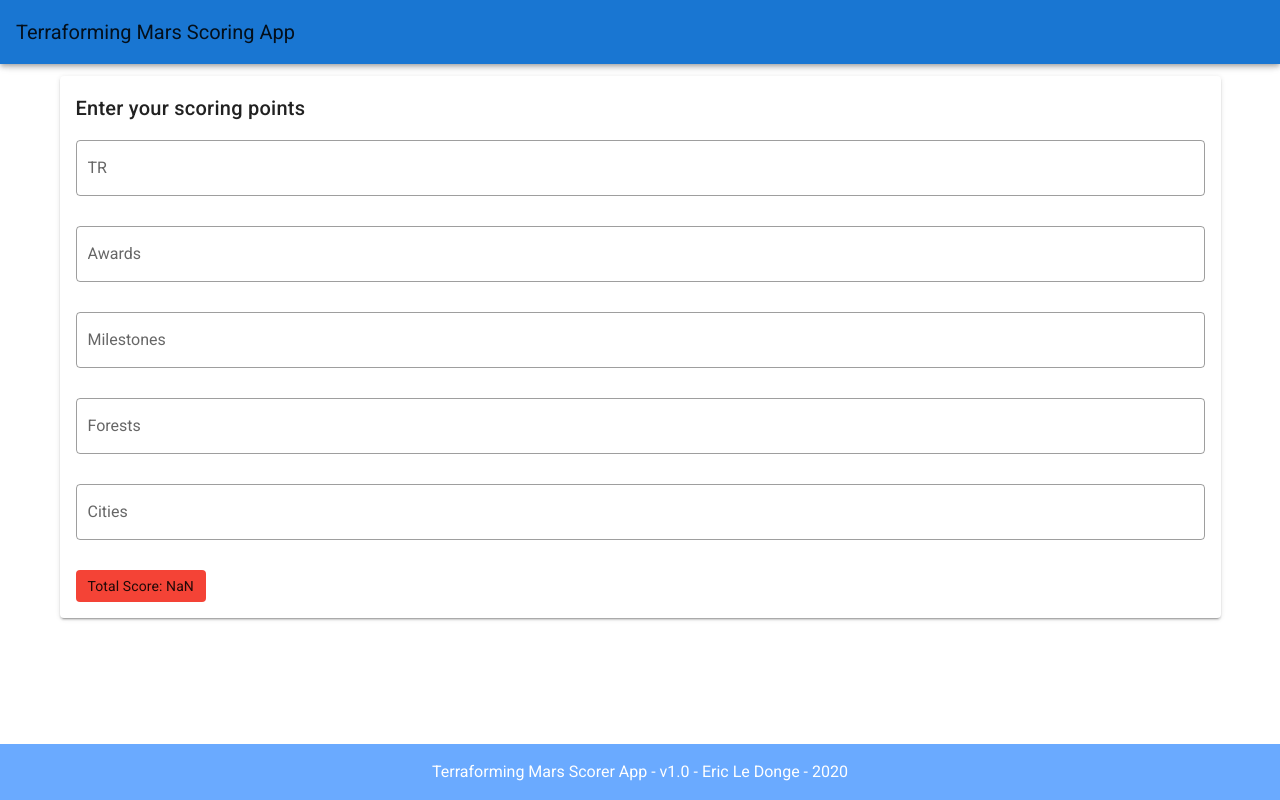
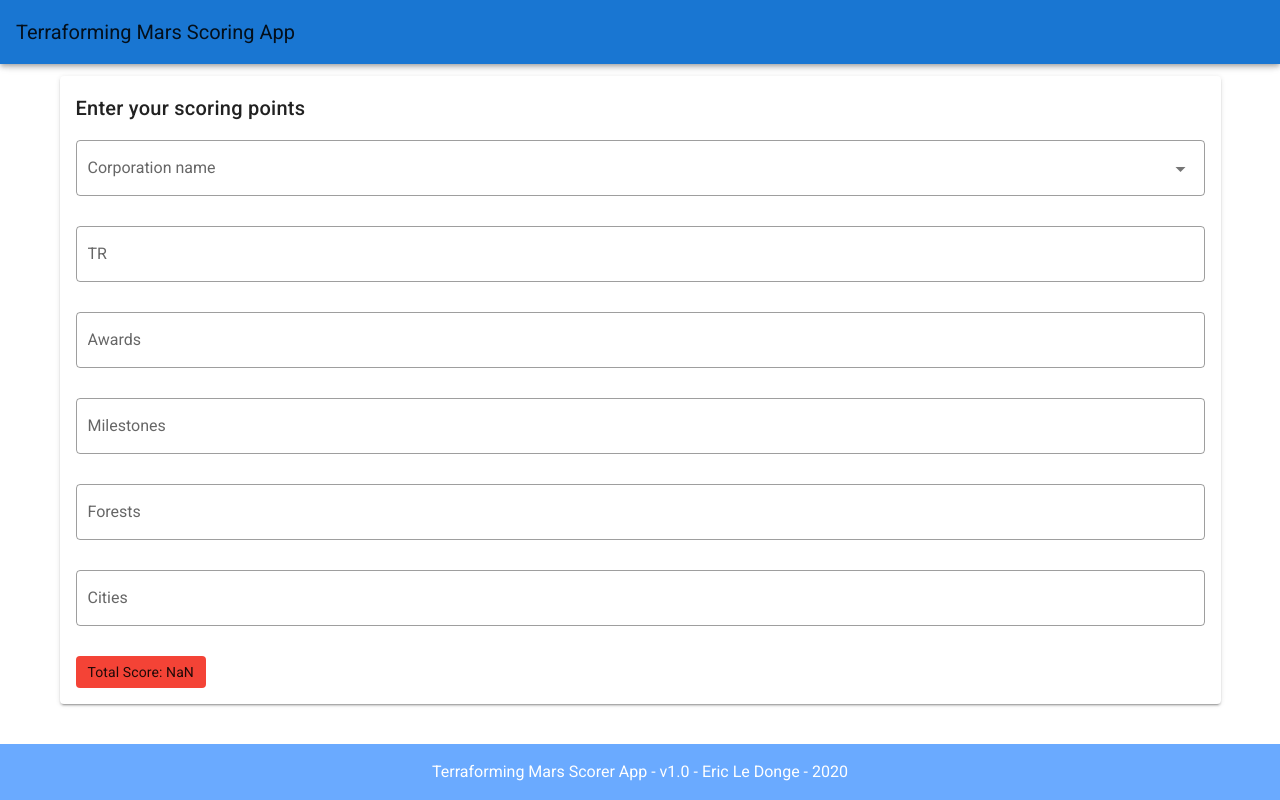
Before and after one commit to ericledonge/terraforming-mars-scoring-app, a Vue app: page / in a window 1280 px wide. Built offline with nearby package versions, Linux system fonts and the light colour scheme.

Commit message:
As a player, I need to enter my corporation name

```diff
--- a/src/components/TrmScoringForm.vue
+++ b/src/components/TrmScoringForm.vue
@@ -4,7 +4,13 @@
       Enter your scoring points
     </v-card-title>
     <v-card-text>
-      <v-form>
+      <v-form data-test="form">
+        <v-select
+          :items="corporations"
+          label="Corporation name"
+          data-test="corporation-name"
+          outlined
+        ></v-select>
         <v-text-field
           v-model="tr"
           type="number"
@@ -53,11 +59,12 @@
   name: 'TrmScoringForm',
   data() {
     return {
-      tr: null,
-      awards: null,
-      milestones: null,
-      forests: null,
-      cities: null
+      corporations: ['Thorgate', 'Ecoline'],
+      tr: '',
+      awards: '',
+      milestones: '',
+      forests: '',
+      cities: ''
     };
   },
   computed: {
```
Also changed, not shown: 2 other files (tests, documents, lock files or other folders).
